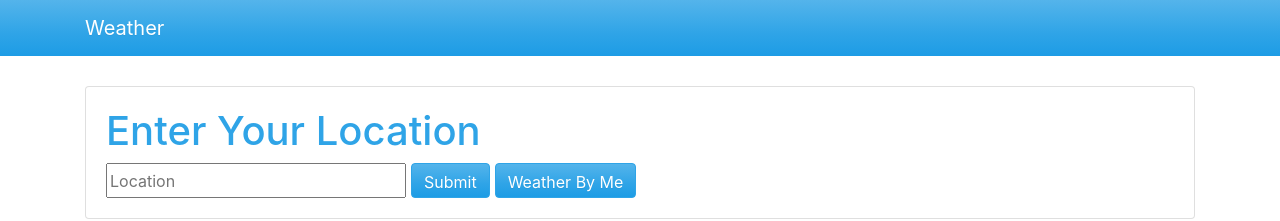
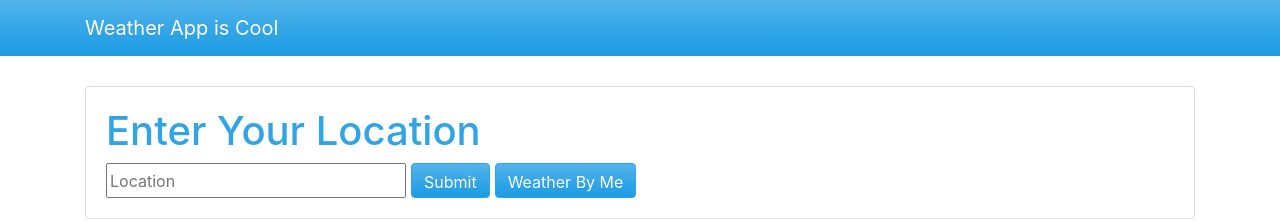
Before and after one commit to haydendavisstone/Weather-App, a plain HTML site: page index.html in a window 1280 px wide. Shown: the top 221 px of the page. Drawn offline with nearby package versions, Linux system fonts and the light colour scheme; some packages are replaced by stand-ins of ours.

Commit message:
changed index

```diff
--- a/index.html
+++ b/index.html
@@ -13,7 +13,7 @@
 
 <nav class="navbar navbar-dark bg-primary mb-3">
   <div class="container">
-    <a href="#" class="navbar-brand">Weather</a>
+    <a href="#" class="navbar-brand">Weather App is Cool</a>
   </div>
 </nav>
 
```
